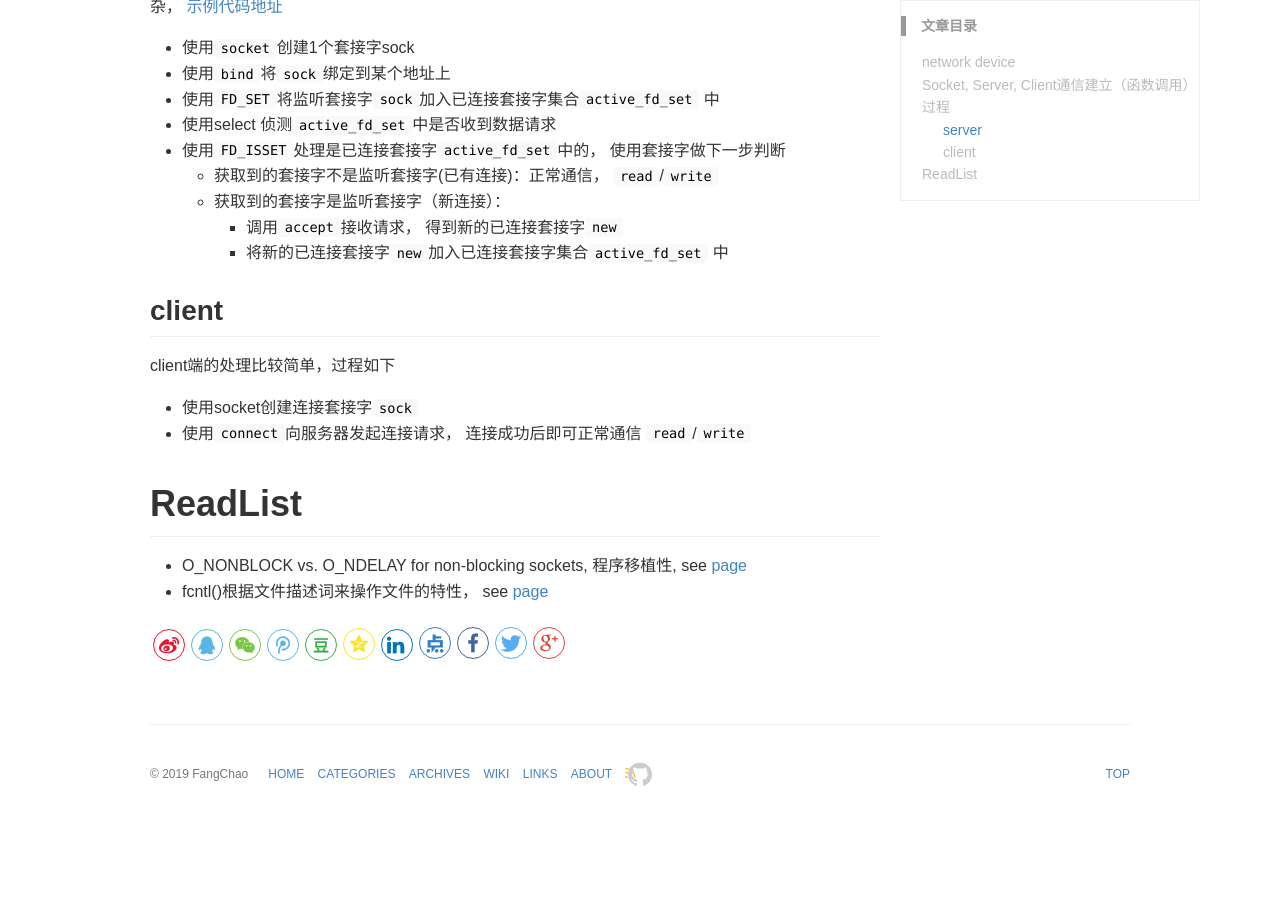
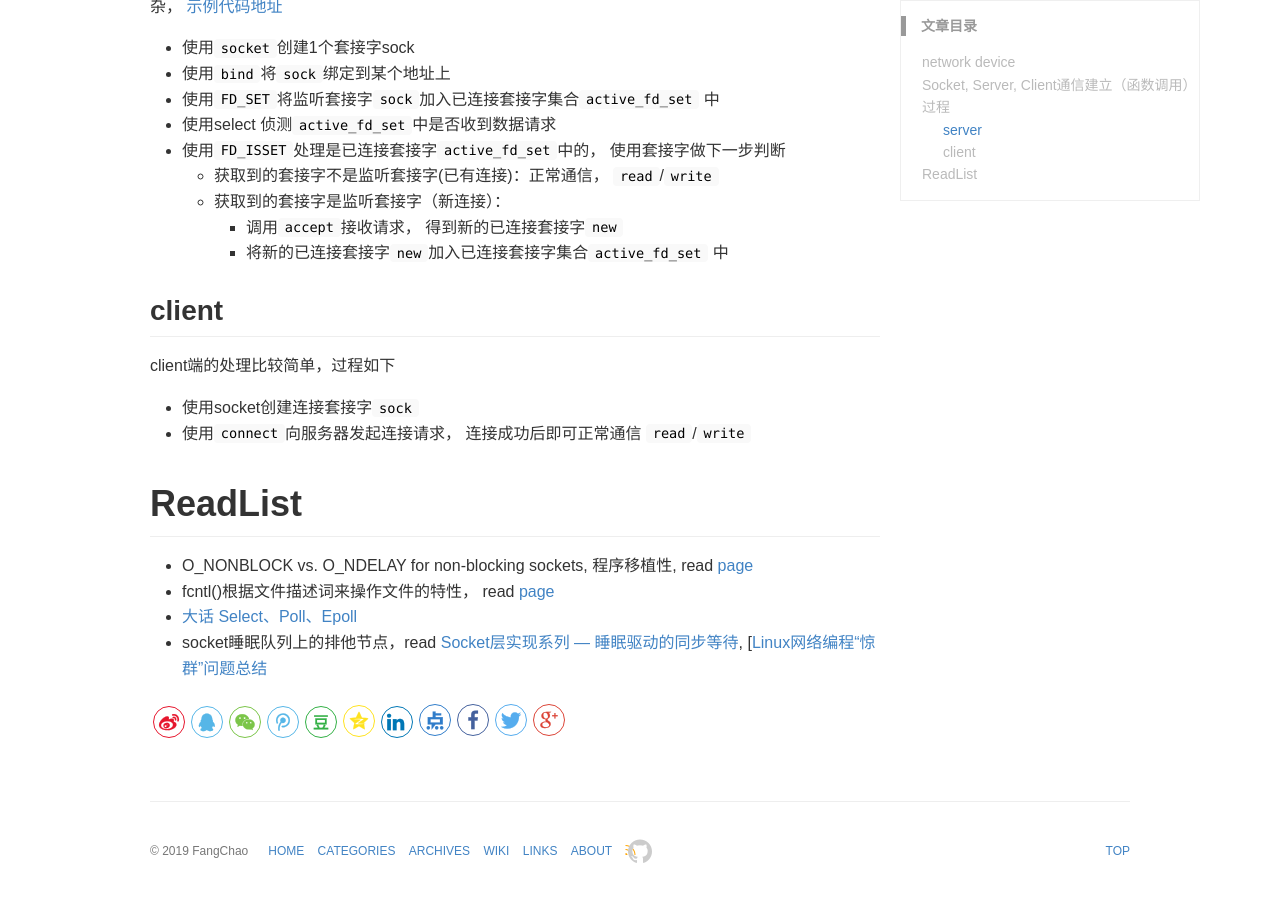
Before and after one commit to alanackart/alanackart.github.io, a Jekyll site: the page built from _posts/2019-06-02-tcp ip socket.md, in a window 1280 px wide and 900 px high, scrolled down 792 px. Built offline with Jekyll 4.4.1, drawn with Linux system fonts in a browser that asks for light colours; comment, search, counter and statistics services are not loaded; before the commit the page ends 1615 px from its top, so only the background shows below that.

Commit message:
minor update on readlist

```diff
--- a/_posts/2019-06-02-tcp ip socket.md
+++ b/_posts/2019-06-02-tcp ip socket.md
@@ -43,5 +43,7 @@ client端的处理比较简单，过程如下
 
 # ReadList
 
-- O_NONBLOCK vs. O_NDELAY for non-blocking sockets, 程序移植性, see [page](https://mail.python.org/pipermail/python-list/1999-May/013687.html)
-- fcntl()根据文件描述词来操作文件的特性， see [page](https://www.cnblogs.com/lonelycatcher/archive/2011/12/22/2297349.html)
+- O_NONBLOCK vs. O_NDELAY for non-blocking sockets, 程序移植性, read [page](https://mail.python.org/pipermail/python-list/1999-May/013687.html)
+- fcntl()根据文件描述词来操作文件的特性， read [page](https://www.cnblogs.com/lonelycatcher/archive/2011/12/22/2297349.html)
+- [大话 Select、Poll、Epoll](https://cloud.tencent.com/developer/article/1005481)
+- socket睡眠队列上的排他节点，read [Socket层实现系列 — 睡眠驱动的同步等待](https://blog.csdn.net/zhangskd/article/details/45770323), [[Linux网络编程“惊群”问题总结](https://www.cnblogs.com/Anker/p/7071849.html)
```
